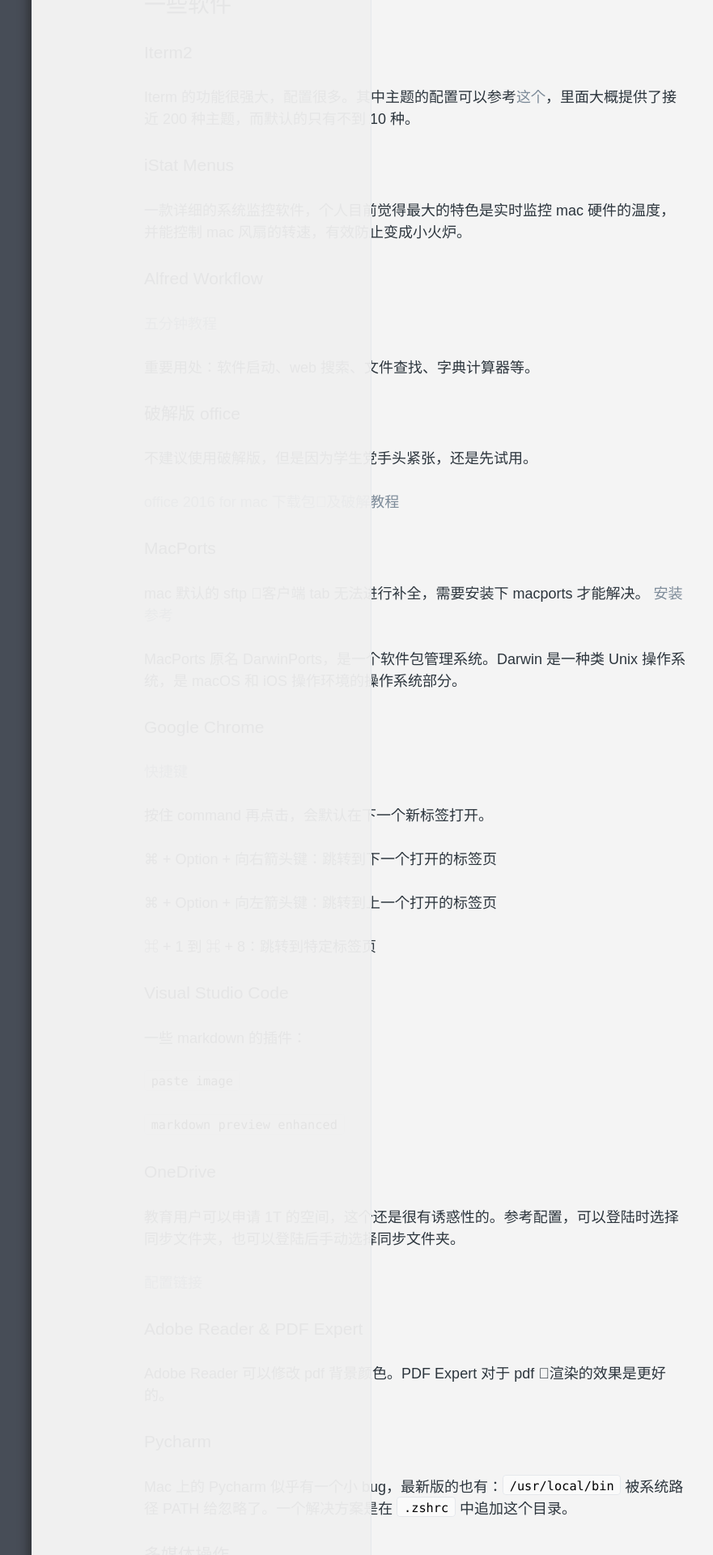
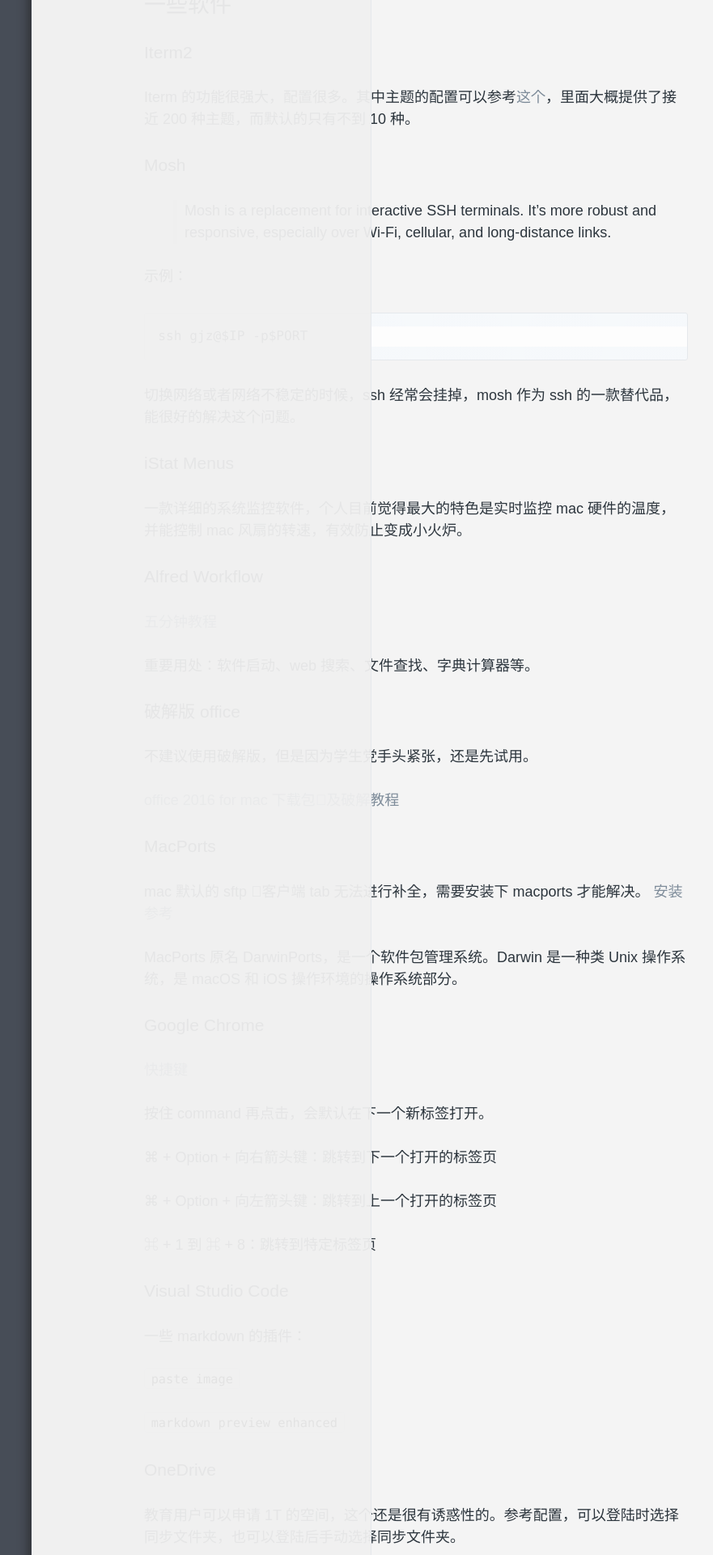
Before and after one commit to cleardusk/cleardusk-old.github.io, a Jekyll site: the page built from _posts/blog/2018-08-05-mac-usage.md, in a window 1280 px wide. Shown: the part 2189-4109 px from the top of the page at 81% size, without its empty margins (126-1007 px from the left). Built offline with Jekyll 4.4.1, drawn with Linux system fonts in a browser that asks for light colours; nearby versions of some CDN libraries; comment, search, counter and statistics services are not loaded.

Commit message:
Modify one blog

````diff
--- a/_posts/blog/2018-08-05-mac-usage.md
+++ b/_posts/blog/2018-08-05-mac-usage.md
@@ -63,6 +63,17 @@
 ### Iterm2
 Iterm 的功能很强大，配置很多。其中主题的配置可以参考[这个](https://iterm2colorschemes.com/)，里面大概提供了接近 200 种主题，而默认的只有不到 10 种。
 
+### Mosh
+ > Mosh is a replacement for interactive SSH terminals. It's more robust and responsive, especially over Wi-Fi, cellular, and long-distance links.
+
+示例：
+```
+ssh gjz@$IP -p$PORT
+```
+
+切换网络或者网络不稳定的时候，ssh 经常会挂掉，mosh 作为 ssh 的一款替代品，能很好的解决这个问题。
+
+
 ### iStat Menus
 一款详细的系统监控软件，个人目前觉得最大的特色是实时监控 mac 硬件的温度，并能控制 mac 风扇的转速，有效防止变成小火炉。
 
````
